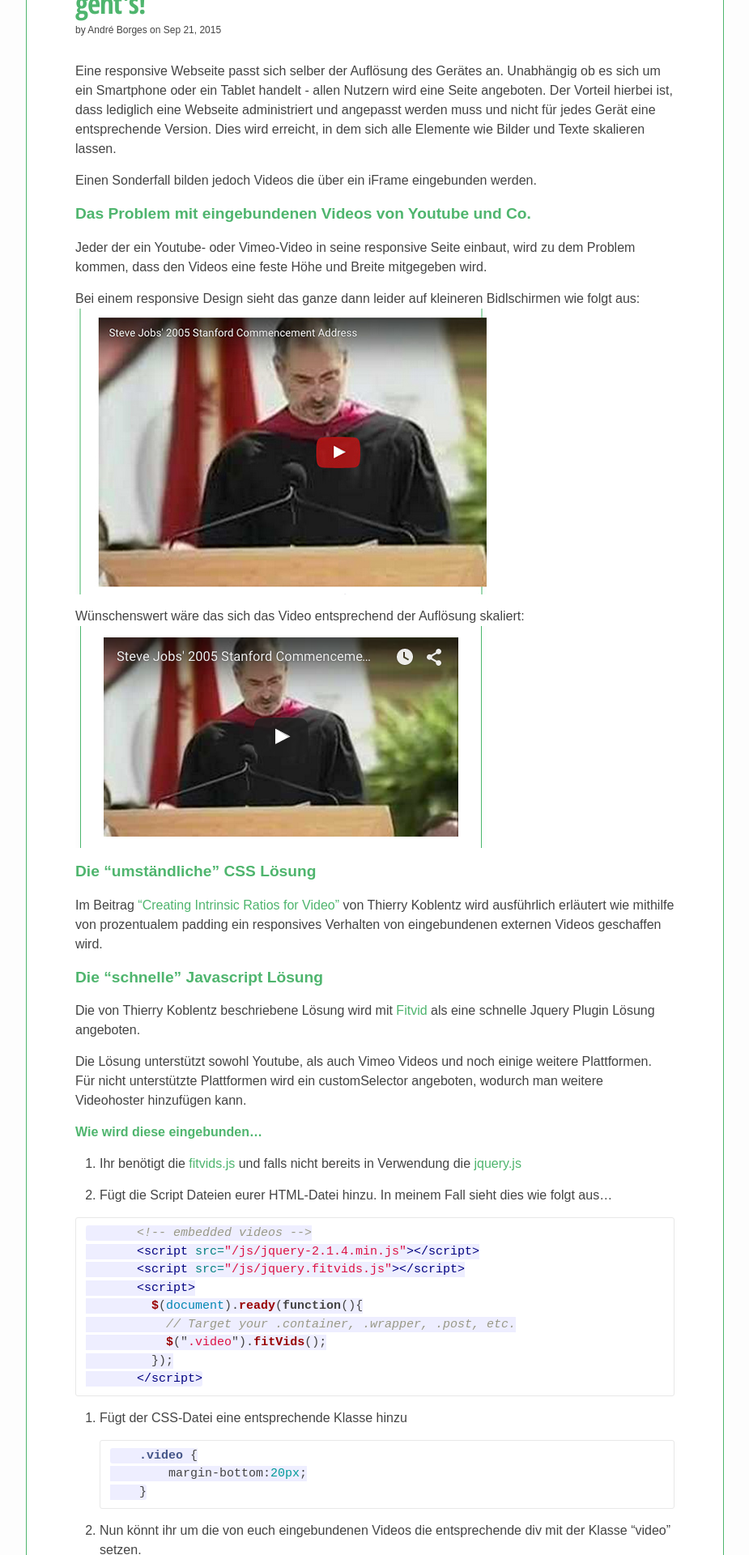
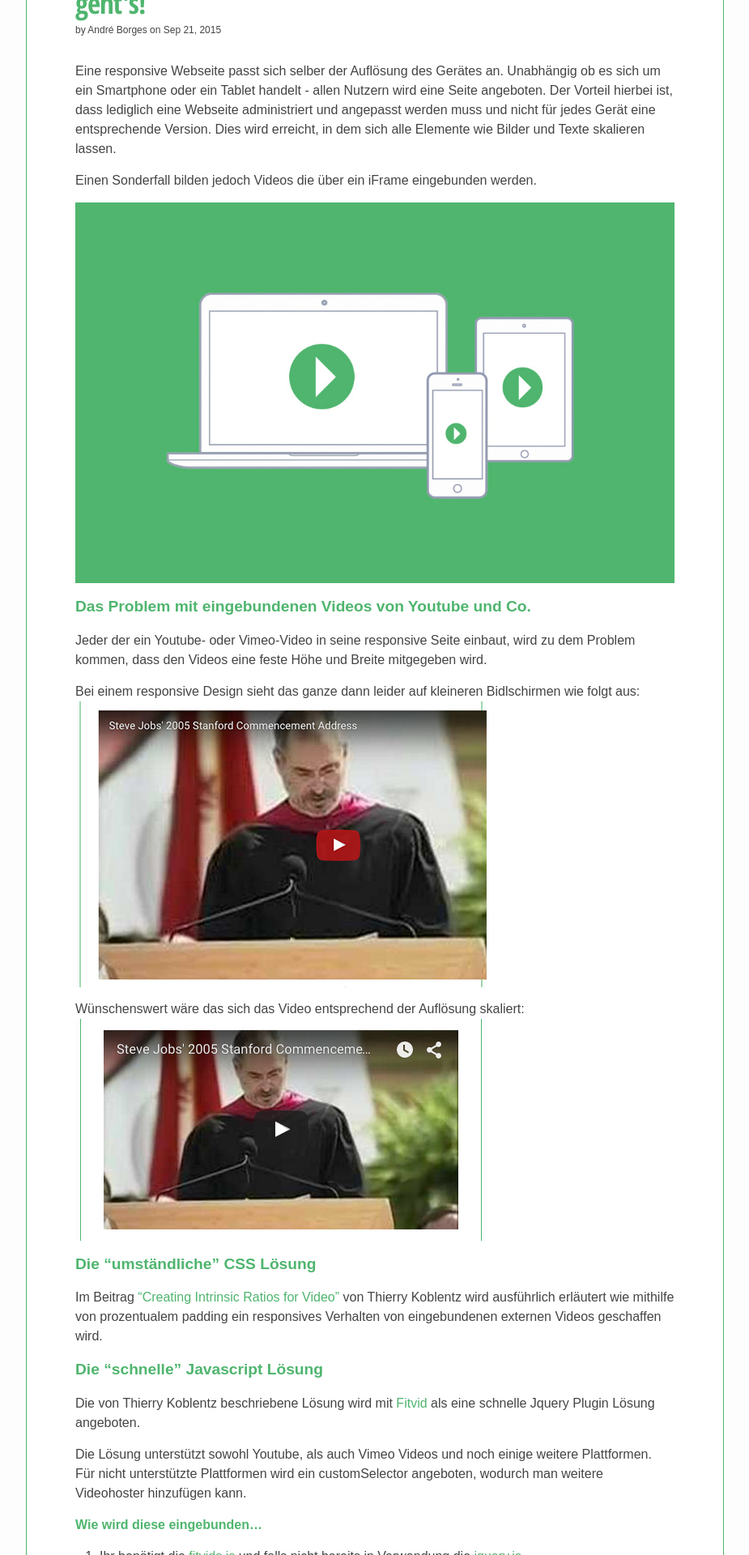
Before and after one commit to webwb/webwb.github.io, a Jekyll site: the page built from _posts/2015-09-21-responsiv-design-embedded-videos.md, in a window 1280 px wide. Shown: the part 325-2245 px from the top of the page at 81% size, without its empty margins (177-1102 px from the left). Built offline with Jekyll 4.4.1, drawn with Linux system fonts in a browser that asks for light colours; comment, search, counter and statistics services are not loaded.

Commit message:
Updated 2015-09-21-responsiv-design-embedded-videos.md

```diff
--- a/_posts/2015-09-21-responsiv-design-embedded-videos.md
+++ b/_posts/2015-09-21-responsiv-design-embedded-videos.md
@@ -4,13 +4,17 @@
 author: André Borges
 comments: true
 categories: digital
-image: ""
+image: images/responsiveteaser.jpg
 title: "Youtube & Vimeo-Videos responsive einbinden - So geht's!"
 ---
+
 
 Eine responsive Webseite passt sich selber der Auflösung des Gerätes an. Unabhängig ob es sich um ein Smartphone oder ein Tablet handelt - allen Nutzern wird eine Seite angeboten. Der Vorteil hierbei ist, dass lediglich eine Webseite administriert und angepasst werden muss und nicht für jedes Gerät eine entsprechende Version. Dies wird erreicht, in dem sich alle Elemente wie Bilder und Texte skalieren lassen.
 
 Einen Sonderfall bilden jedoch Videos die über ein iFrame eingebunden werden.
+
+![Responsivevideos]({{site.baseurl}}/images/responsiveteaser.jpg)
+
 
 ## Das Problem mit eingebundenen Videos von Youtube und Co.
 Jeder der ein Youtube- oder Vimeo-Video in seine responsive Seite einbaut, wird zu dem Problem kommen, dass den Videos eine feste Höhe und Breite mitgegeben wird.
```
